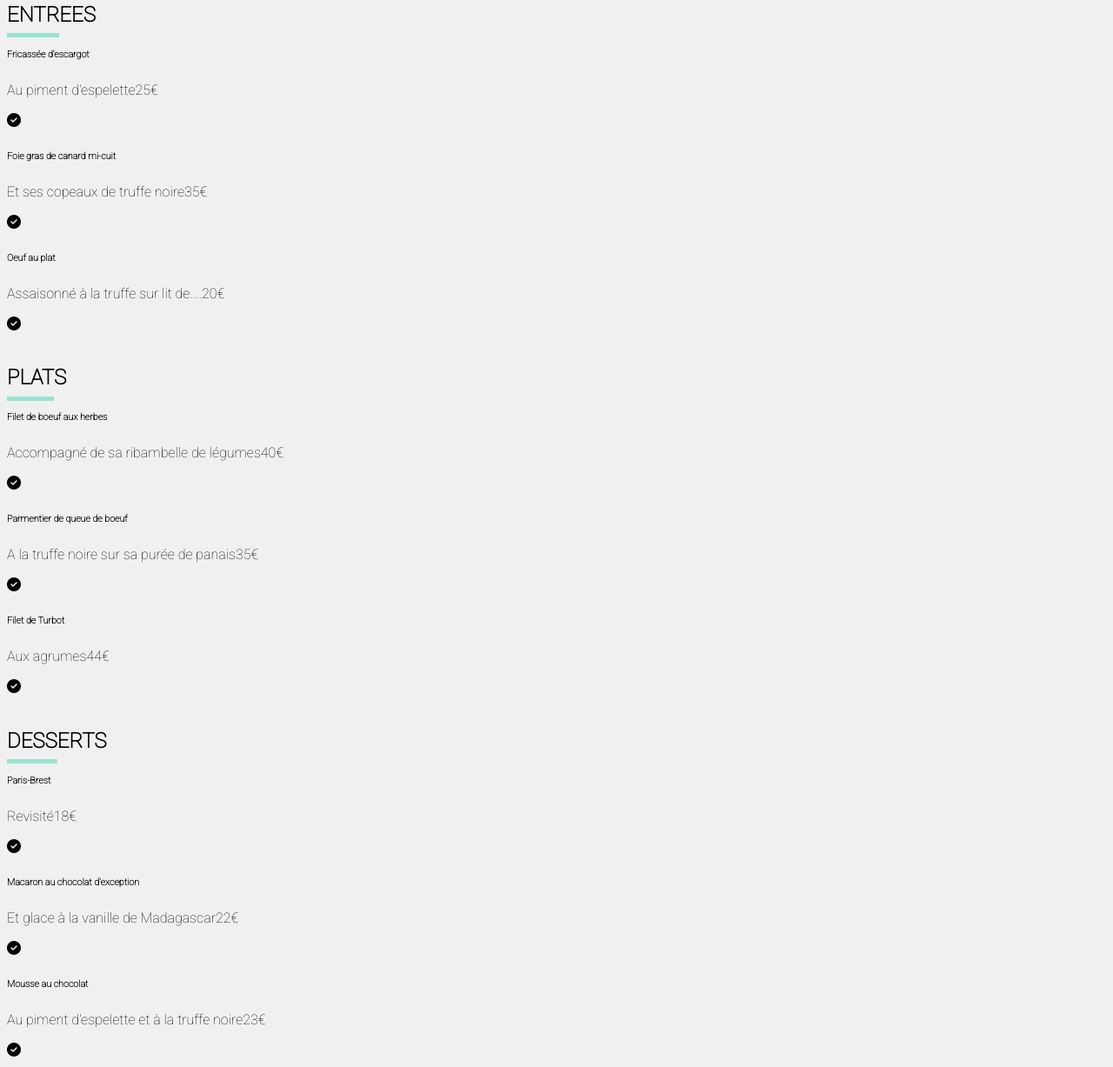
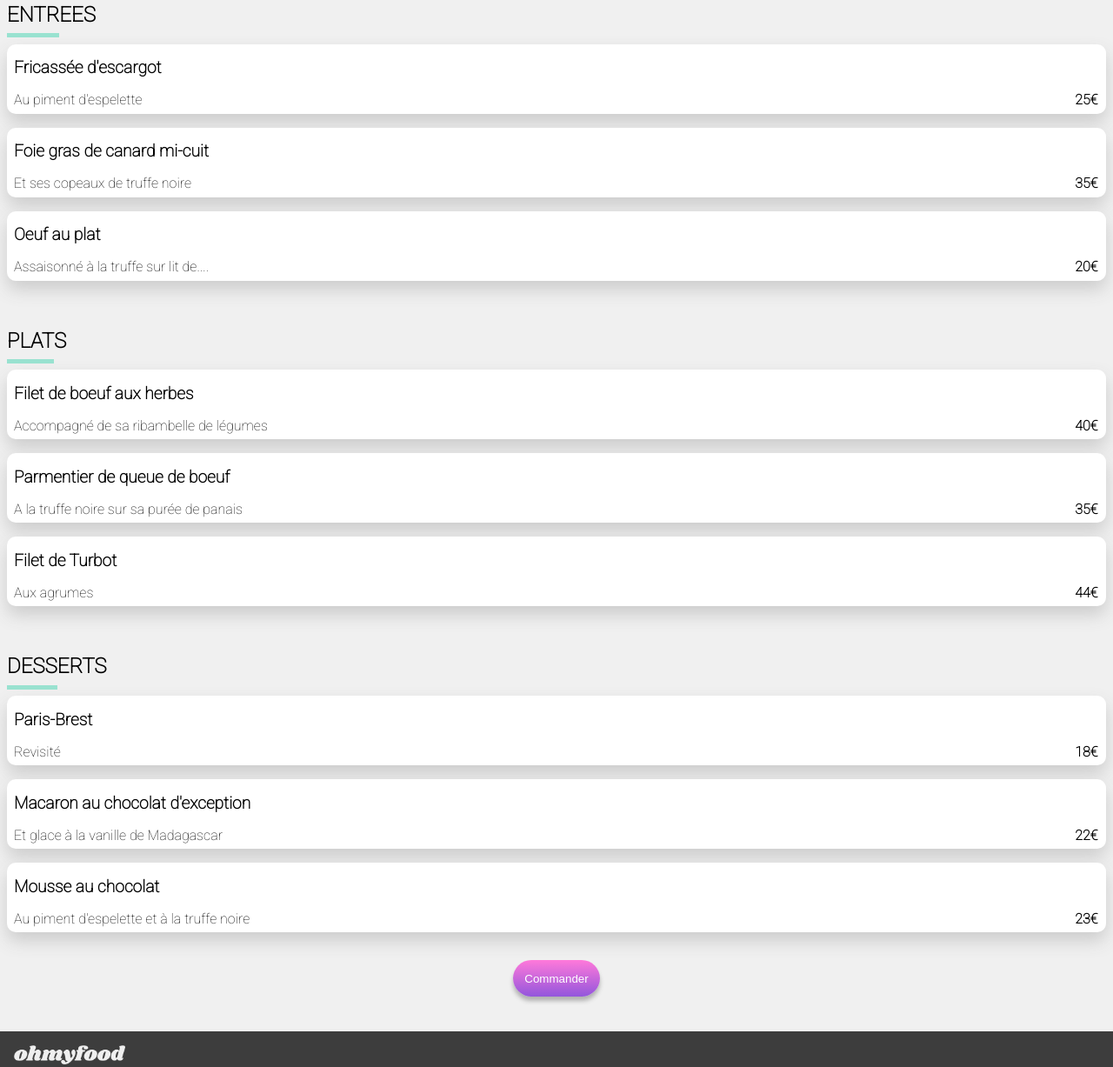
Before and after one commit to Quentin1232/quentinlecomte_3_07022022, a website: page La_palette_du_gout.html in a window 1280 px wide. Shown: the part 441-1668 px from the top of the page at 87% size. Drawn offline with Linux system fonts and the light colour scheme; a web font is replaced by a local one.

Commit message:
Fin animation check
Co-authored-by: brainafesoh <brainafesoh@users.noreply.github.com>

```diff
--- a/La_palette_du_gout.html
+++ b/La_palette_du_gout.html
@@ -1,18 +1,16 @@
 <!DOCTYPE html>
 <html>
+
 <head>
-    <script
-      src="https://kit.fontawesome.com/13ca99c3bd.js"
-      crossorigin="anonymous"
-    ></script>
+  <script src="https://kit.fontawesome.com/13ca99c3bd.js" crossorigin="anonymous"></script>
   <meta charset="utf-8" />
   <meta name="viewport" content="width=device-width, initial-scale=1" />
   <link rel="stylesheet" href="./public/css/style.css" />
-    <link rel="preconnect" href="https://fonts.googleapis.com">
-    <link rel="preconnect" href="https://fonts.gstatic.com" crossorigin>
-    <link href="https://fonts.googleapis.com/css2?family=Roboto:wght@100&display=swap" rel="stylesheet">
-    <link href="https://fonts.googleapis.com/css2?family=Shrikhand&display=swap" rel="stylesheet">
-    <title>La_palette_du_gout</title>
+  <link rel="preconnect" href="https://fonts.googleapis.com" />
+  <link rel="preconnect" href="https://fonts.gstatic.com" crossorigin />
+  <link href="https://fonts.googleapis.com/css2?family=Roboto:wght@100&display=swap" rel="stylesheet" />
+  <link href="https://fonts.googleapis.com/css2?family=Shrikhand&display=swap" rel="stylesheet" />
+  <title>La palette du goût</title>
 
   <!-- <script type="text/javascript">
       console.log('test');
@@ -35,98 +33,145 @@
         <i class="fas fa-arrow-left"></i>
       </a>
       <div id="header__logo-fleche__logo">
-          <img src="Maquettes Ohmyfood/Maquettes Ohmyfood/images/logo/ohmyfood.png" alt="logo">
+        <img src="Maquettes Ohmyfood/Maquettes Ohmyfood/images/logo/ohmyfood.png" alt="logo" />
       </div>
     </div>
     <div id="header__image">
-        <img src="Maquettes Ohmyfood/Maquettes Ohmyfood/images/restaurants/jay-wennington-N_Y88TWmGwA-unsplash.jpg" alt="images">
+      <img src="Maquettes Ohmyfood/Maquettes Ohmyfood/images/restaurants/jay-wennington-N_Y88TWmGwA-unsplash.jpg"
+        alt="images" />
     </div>
     <div id="header__nom-coeur">
       <h3 id="header__nom-coeur__nom">La palette du goût</h3>
       <div id="header__nom-coeur__heart">
-          <div
-            id="header__nom-coeur__heart__heart-normal"
-          >
+        <div id="header__nom-coeur__heart__heart-normal">
           <i class="far fa-heart"></i>
         </div>
-          <div
-            id="header__nom-coeur__heart__heart-checked"
-          >
+        <div id="header__nom-coeur__heart__heart-checked">
           <i class="fas fa-heart"></i>
         </div>
       </div>
     </div>
   </header>
-    <br >
+  <br />
 
   <main class="main">
-      <div class="main__entree">
+    <div class="main__menu">
       <h2><b class="underline">ENTR</b>EES</h2>
-        <div class="main__entree__plat">
+      <div class="main__menu__plat">
+        <div>
           <h6>Fricassée d'escargot</h6>
-          <p class="main__entree__plat__p">Au piment d'espelette<span class="main__entree__plat__p__prix">25€</span></p>
-          <i class="fas fa-check-circle"></i>
+          <p class="main__menu__plat__p">
+            Au piment d'espelette
+            <span class="main__menu__plat__p__prix">25€</span>
+          </p>
         </div>
-        <div class="main__entree__plat">
-          <h6>Foie gras de canard mi-cuit</h6>
-          <p class="main__entree__plat__p">Et ses copeaux de truffe noire<span class="main__entree__plat__p__prix">35€</span></p>
-          <i class="fas fa-check-circle"></i>
-        </div>
-        <div class="main__entree__plat">
-          <h6>Oeuf au plat</h6>
-          <p class="main__entree__plat__p">Assaisonné à la truffe sur lit de....<span class="main__entree__plat__p__prix">20€</span></p>
+        <div class="main__menu__plat__check">
           <i class="fas fa-check-circle"></i>
         </div>
       </div>
-      <br />
-      <div class="main__plats">
-        <h2><b class="underline">PLAT</b>S</h2>
-        <div class="main__plats__plat">
-          <h6>Filet de boeuf aux herbes</h6>
-          <p class="main__plats__plat__p">Accompagné de sa ribambelle de légumes<span class="main__plats__plat__p__prix">40€</span></p>
-          <i class="fas fa-check-circle"></i>
+      <div class="main__menu__plat">
+        <div>
+          <h6>Foie gras de canard mi-cuit</h6>
+          <p class="main__menu__plat__p">
+            Et ses copeaux de truffe noire<span class="main__menu__plat__p__prix">35€</span>
+          </p>
         </div>
-        <div class="main__plats__plat">
-          <h6>Parmentier de queue de boeuf</h6>
-          <p class="main__plats__plat__p">A la truffe noire sur sa purée de panais<span class="main__plats__plat__p__prix">35€</span></p>
-          <i class="fas fa-check-circle"></i>
-        </div>
-        <div class="main__plats__plat">
-          <h6>Filet de Turbot</h6>
-          <p class="main__plats__plat__p">Aux agrumes<span class="main__plats__plat__p__prix">44€</span></p>
+        <div class="main__menu__plat__check">
           <i class="fas fa-check-circle"></i>
         </div>
       </div>
-      <br />
-      <div class="main__desserts">
-        <h2><b class="underline">DESS</b>ERTS</h2>
-        <div class="main__desserts__plat">
-          <h6>Paris-Brest</h6>
-          <p class="main__desserts__plat__p">Revisité<span class="main__desserts__plat__p__prix">18€</span></p>
-          <i class="fas fa-check-circle"></i>
+      <div class="main__menu__plat">
+        <div>
+          <h6>Oeuf au plat</h6>
+          <p class="main__menu__plat__p">
+            Assaisonné à la truffe sur lit de....<span class="main__menu__plat__p__prix">20€</span>
+          </p>
         </div>
-        <div class="main__desserts__plat">
-          <h6>Macaron au chocolat d'exception</h6>
-          <p class="main__desserts__plat__p">Et glace à la vanille de Madagascar<span class="main__desserts__plat__p__prix">22€</span></p>
-          <i class="fas fa-check-circle"></i>
-        </div>
-        <div class="main__desserts__plat">
-          <h6>Mousse au chocolat</h6>
-          <p class="main__desserts__plat__p">Au piment d'espelette et à la truffe noire<span class="main__desserts__plat__p__prix">23€</span></p>
+        <div class="main__menu__plat__check">
           <i class="fas fa-check-circle"></i>
         </div>
       </div>
+    </div>
+    <br />
+    <div class="main__menu">
+      <h2><b class="underline">PLAT</b>S</h2>
+      <div class="main__menu__plat">
+        <div>
+          <h6>Filet de boeuf aux herbes</h6>
+          <p class="main__menu__plat__p">
+            Accompagné de sa ribambelle de légumes<span class="main__menu__plat__p__prix">40€</span>
+          </p>
+        </div>
+        <div class="main__menu__plat__check">
+          <i class="fas fa-check-circle"></i>
+        </div>
+      </div>
+      <div class="main__menu__plat">
+        <div>
+          <h6>Parmentier de queue de boeuf</h6>
+          <p class="main__menu__plat__p">
+            A la truffe noire sur sa purée de panais<span class="main__menu__plat__p__prix">35€</span>
+          </p>
+        </div>
+        <div class="main__menu__plat__check">
+          <i class="fas fa-check-circle"></i>
+        </div>
+      </div>
+      <div class="main__menu__plat">
+        <div>
+          <h6>Filet de Turbot</h6>
+          <p class="main__menu__plat__p">
+            Aux agrumes<span class="main__menu__plat__p__prix">44€</span>
+          </p>
+        </div>
+        <div class="main__menu__plat__check">
+          <i class="fas fa-check-circle"></i>
+        </div>
+      </div>
+    </div>
+    <br />
+    <div class="main__menu">
+      <h2><b class="underline">DESS</b>ERTS</h2>
+      <div class="main__menu__plat">
+        <div>
+          <h6>Paris-Brest</h6>
+          <p class="main__menu__plat__p">
+            Revisité<span class="main__menu__plat__p__prix">18€</span>
+          </p>
+        </div>
+        <div class="main__menu__plat__check">
+          <i class="fas fa-check-circle"></i>
+        </div>
+      </div>
+      <div class="main__menu__plat">
+        <div>
+          <h6>Macaron au chocolat d'exception</h6>
+          <p class="main__menu__plat__p">
+            Et glace à la vanille de Madagascar<span class="main__menu__plat__p__prix">22€</span>
+          </p>
+        </div>
+        <div class="main__menu__plat__check">
+          <i class="fas fa-check-circle"></i>
+        </div>
+      </div>
+      <div class="main__menu__plat">
+        <div>
+          <h6>Mousse au chocolat</h6>
+          <p class="main__menu__plat__p">
+            Au piment d'espelette et à la truffe noire<span class="main__menu__plat__p__prix">23€</span>
+          </p>
+        </div>
+        <div class="main__menu__plat__check">
+          <i class="fas fa-check-circle"></i>
+        </div>
+      </div>
+    </div>
     <div class="main__button">
-        <input type="button" value="Commander"/>
+      <input type="button" value="Commander" />
     </div>
   </main>
-
   <footer id="footer">
-      <img
-        id="footer__logo"
-        src="Maquettes Ohmyfood/Maquettes Ohmyfood/images/logo/ohmyfood.png"
-        alt="logo2"
-      />
+    <img id="footer__logo" src="Maquettes Ohmyfood/Maquettes Ohmyfood/images/logo/ohmyfood.png" alt="logo2" />
     <ul id="footer__liste">
       <li><i class="fas fa-utensils"></i> Proposer un restaurant</li>
       <li><i class="fas fa-hands-helping"></i> Devenir partenaire</li>
@@ -135,3 +180,5 @@
     </ul>
   </footer>
 </body>
+
+</html>
--- a/sass/pages/_menu.scss
+++ b/sass/pages/_menu.scss
@@ -84,6 +84,16 @@ h3 {
             height: 5em;
             margin-bottom: 1em;
             padding-left: 00.5em;
+
+            &:hover &__check{
+                margin-right: 0em;
+                transition: 700ms ease-in-out;
+            }
+
+            &:hover .fas {
+                animation: spin 1s;
+            }
+
             h6 {
                 font-size: 1.2em;
                 width: auto;
@@ -110,11 +120,7 @@ h3 {
                 justify-content: center;
                 font-size: 2em;
                 margin-left: 0.3em;
-
-                //animation :
-                :hover {
-                    animation: check 700ms;
-                }
+                margin-right: -3em;
             }
             div:first-child {
                 flex-grow: 1;
--- a/sass/utils/_keyframes.scss
+++ b/sass/utils/_keyframes.scss
@@ -1,12 +1,6 @@
-@keyframes check{
+
+@keyframes spin{
     from {
-        transform-origin: 100%;
-        transform: scaleX(1);
-        opacity: 0;
-    }
-    to {
-        // margin-right: -3em;
-        transform: scaleX(0);
-        opacity: 1;
+        rotate: 2turn;
     }
 }
```
Also changed, not shown: A_la_francaise.html (+55 -46 lines), La_note_enchantee.html (+110 -47 lines), Le_delice_des_sens.html (+103 -47 lines), public/css/style.css, 1 other file. Lines whose indentation alone changed are shown as unchanged.
